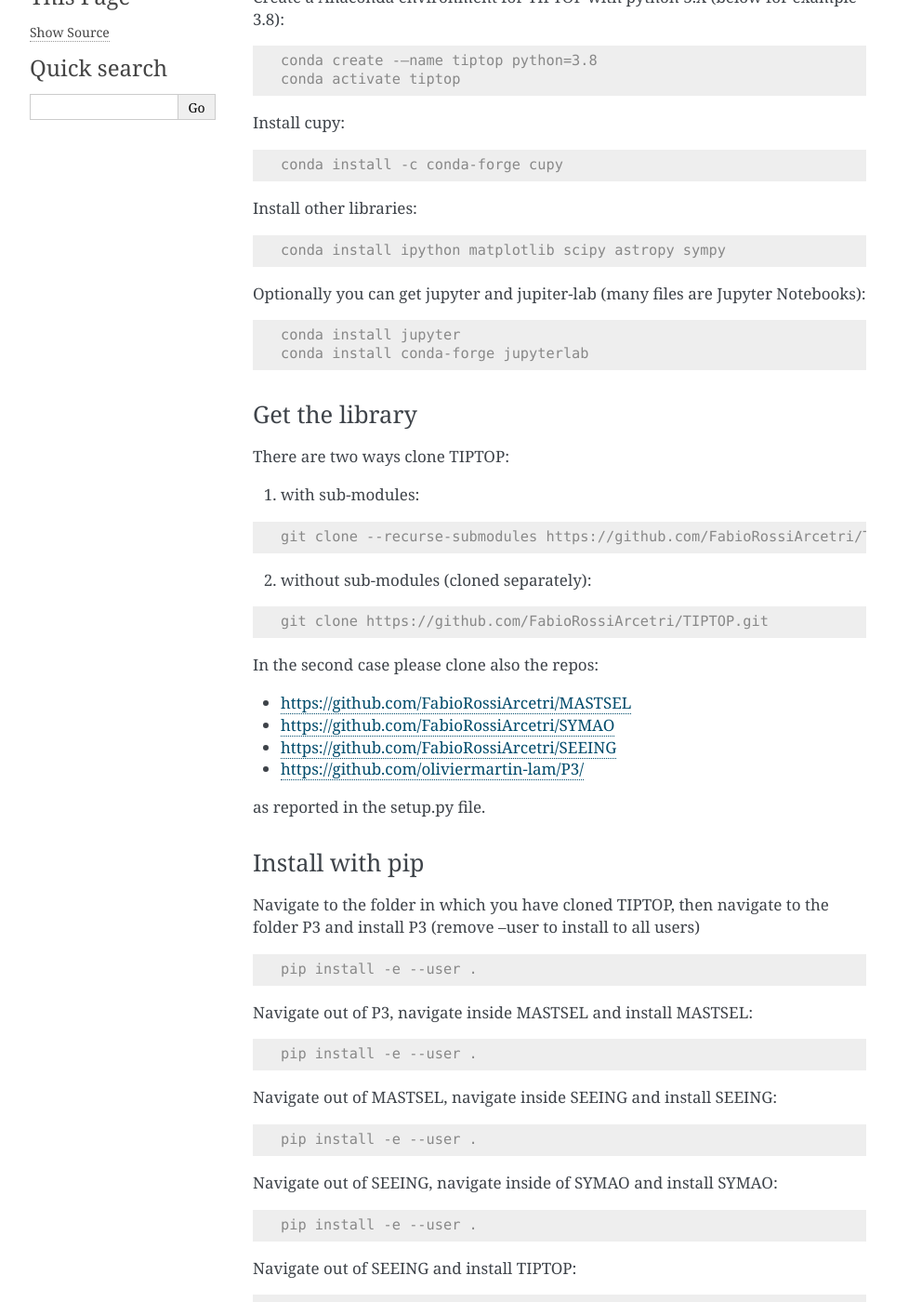
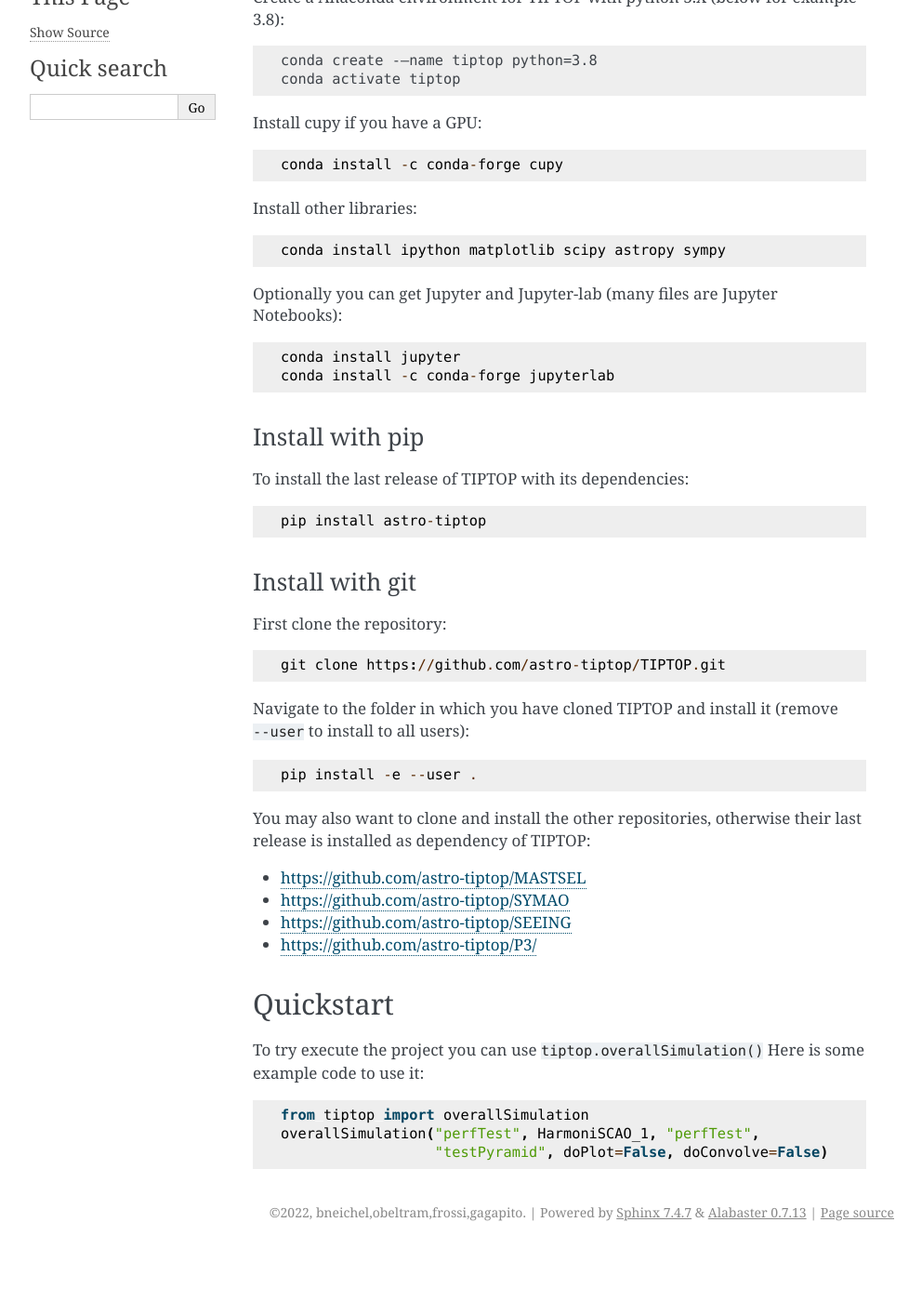
Before and after one commit to astro-tiptop/TIPTOP, a Sphinx documentation site: the page built from docs/source/usage.rst, in a window 1280 px wide and 1400 px high, scrolled down 231 px. Shown: the whole window at 93% size, without its empty margins (148-1140 px from the left). Built offline with Sphinx 7.4.7, drawn with Linux system fonts in a browser that asks for light colours; the version number could not be read and is left out; after the commit the page ends 1574 px from its top, so only the background shows below that; some of the changed text lies outside the part shown.

Commit message:
Update docs

```diff
--- /dev/null
+++ b/docs/source/api.rst
@@ -0,0 +1,4 @@
+API Reference
+=============
+
+.. autofunction:: tiptop.overallSimulation
--- a/docs/source/conf.py
+++ b/docs/source/conf.py
@@ -13,10 +13,7 @@
 # import os
 # import sys
 # sys.path.insert(0, os.path.abspath('.'))
-
-import pathlib
-import sys
-sys.path.insert(0, pathlib.Path(__file__).parents[2].resolve().as_posix())
+from tiptop import __version__
 
 # -- Project information -----------------------------------------------------
 
@@ -25,8 +22,7 @@ copyright = '2022, bneichel,obeltram,frossi,gagapito'
 author = 'bneichel,obeltram,frossi,gagapito'
 
 # The full version, including alpha/beta/rc tags
-release = '0.1'
-
+release = __version__
 
 # -- General configuration ---------------------------------------------------
 
@@ -61,4 +57,4 @@ html_static_path = []
 # Add any paths that contain custom static files (such as style sheets) here,
 # relative to this directory. They are copied after the builtin static files,
 # so a file named "default.css" will overwrite the builtin "default.css".
-html_static_path = ['_static']
+# html_static_path = ['_static']
--- a/docs/source/usage.rst
+++ b/docs/source/usage.rst
@@ -1,101 +1,59 @@
 Usage
 =====
-
 
 .. _installation:
 
 Installation
 ------------
 
-We recomend conda.
+We recommend conda.
 
-Create a Anaconda environment for TIPTOP with python 3.X (below for example 3.8):
-
-.. code-block:: console
+Create a Anaconda environment for TIPTOP with python 3.X (below for example
+3.8)::
 
    conda create -–name tiptop python=3.8
    conda activate tiptop
 
-Install cupy:
-
-.. code-block:: console
+Install cupy if you have a GPU::
 
    conda install -c conda-forge cupy
 
-Install other libraries:
-
-.. code-block:: console
+Install other libraries::
 
    conda install ipython matplotlib scipy astropy sympy
 
-
-Optionally you can get jupyter and jupiter-lab (many files are Jupyter Notebooks):
-
-.. code-block:: console
+Optionally you can get Jupyter and Jupyter-lab (many files are Jupyter
+Notebooks)::
 
    conda install jupyter
-   conda install conda-forge jupyterlab
-
-
-Get the library
-^^^^^^^^^^^^^^^
-
-There are two ways clone TIPTOP:
-
-1. with sub-modules:
-
-.. code-block:: console
-
-   git clone --recurse-submodules https://github.com/FabioRossiArcetri/TIPTOP.git
-
-2. without sub-modules (cloned separately):
-
-.. code-block:: console
-
-   git clone https://github.com/FabioRossiArcetri/TIPTOP.git
-
-In the second case please clone also the repos:
-
-- https://github.com/FabioRossiArcetri/MASTSEL
-- https://github.com/FabioRossiArcetri/SYMAO
-- https://github.com/FabioRossiArcetri/SEEING
-- https://github.com/oliviermartin-lam/P3/
-
-as reported in the setup.py file.
+   conda install -c conda-forge jupyterlab
 
 Install with pip
 ^^^^^^^^^^^^^^^^
 
-Navigate to the folder in which you have cloned TIPTOP, then navigate to the folder P3 and install P3 (remove --user to install to all users)
+To install the last release of TIPTOP with its dependencies::
 
-.. code-block:: console
+   pip install astro-tiptop
+
+Install with git
+^^^^^^^^^^^^^^^^
+
+First clone the repository::
+
+   git clone https://github.com/astro-tiptop/TIPTOP.git
+
+Navigate to the folder in which you have cloned TIPTOP and install it (remove
+``--user`` to install to all users)::
 
    pip install -e --user .
 
-Navigate out of P3, navigate inside MASTSEL and install MASTSEL:
+You may also want to clone and install the other repositories, otherwise their
+last release is installed as dependency of TIPTOP:
 
-.. code-block:: console
-
-   pip install -e --user .
-
-Navigate out of MASTSEL, navigate inside SEEING and install SEEING:
-
-.. code-block:: console
-
-   pip install -e --user .
-
-Navigate out of SEEING, navigate inside of SYMAO and install SYMAO:
-
-.. code-block:: console
-
-   pip install -e --user .
-
-Navigate out of SEEING and install TIPTOP:
-
-.. code-block:: console
-
-   pip install -e --user .
-
+- https://github.com/astro-tiptop/MASTSEL
+- https://github.com/astro-tiptop/SYMAO
+- https://github.com/astro-tiptop/SEEING
+- https://github.com/astro-tiptop/P3/
 
 Quickstart
 ----------
--- a/pyproject.toml
+++ b/pyproject.toml
@@ -24,6 +24,9 @@ dependencies = [
 ]
 dynamic = ["version"]
 
+[project.optional-dependencies]
+docs = ["sphinx"]
+
 [tool.setuptools.packages]
 find = {namespaces = false}
 
--- a/tiptop/__init__.py
+++ b/tiptop/__init__.py
@@ -1 +1,2 @@
+from .tiptop import overallSimulation
 from ._version import __version__
```
Also changed, not shown: other parts of docs/source/usage.rst (+3 -6 lines), docs/source/index.rst (+21 -17 lines), docs/requierements.txt (deleted).
